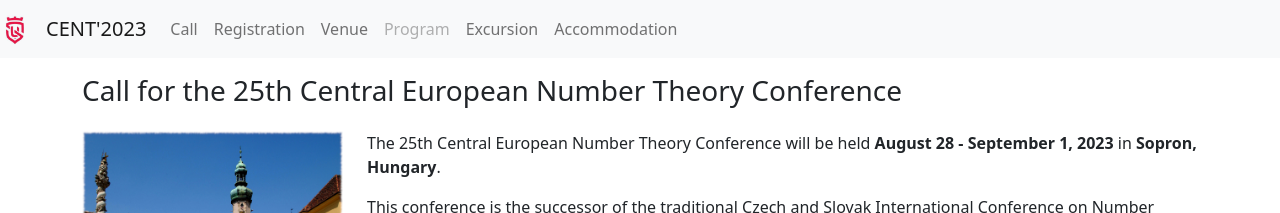
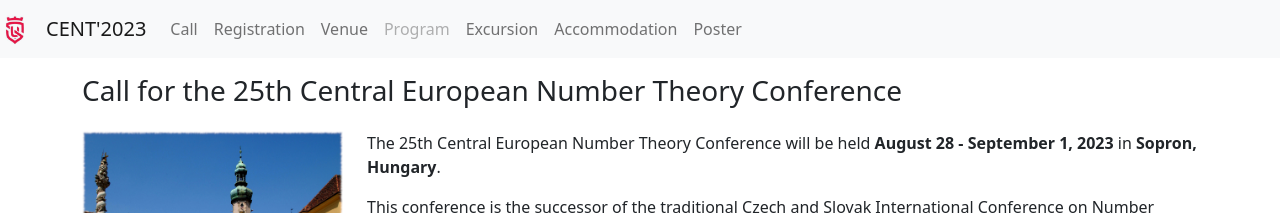
Before and after one commit to cent2023/cent2023.github.io, a Jekyll site: the page built from index.html, in a window 1280 px wide. Shown: the top 213 px of the page. Built offline with Jekyll 4.4.1, drawn with Linux system fonts in a browser that asks for light colours.

Commit message:
Add poster

```diff
--- a/_includes/navbar.html
+++ b/_includes/navbar.html
@@ -14,6 +14,7 @@
       <li class="nav-item"><a class="nav-link disabled" href="program.html">Program</a></li>
       <li class="nav-item"><a class="nav-link" href="excursion.html">Excursion</a></li>
       <li class="nav-item"><a class="nav-link" href="accommodation.html">Accommodation</a></li>
+      <li class="nav-item"><a class="nav-link" target="_blank" href="assets/cent2023_poster.jpg">Poster</a></li>
     </ul>
   </div>
 </nav>
```
Also changed, not shown: assets/cent2023_poster.jpg (added).
